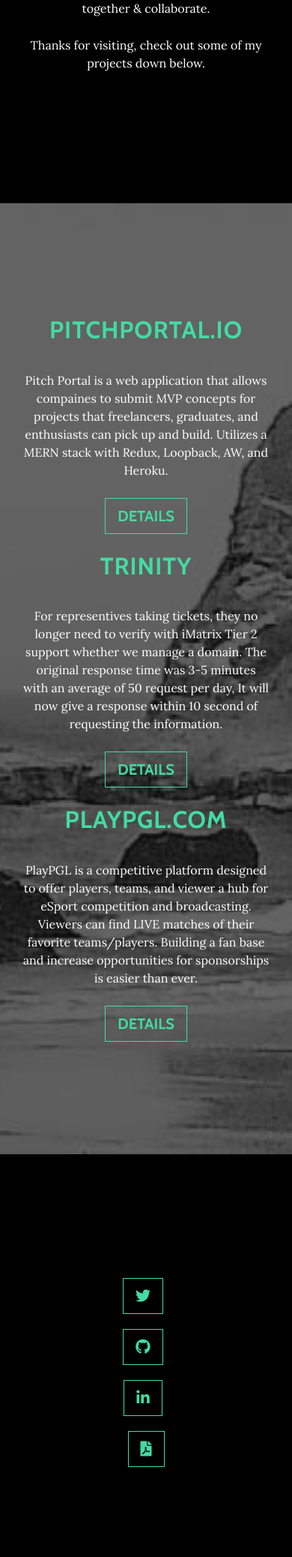
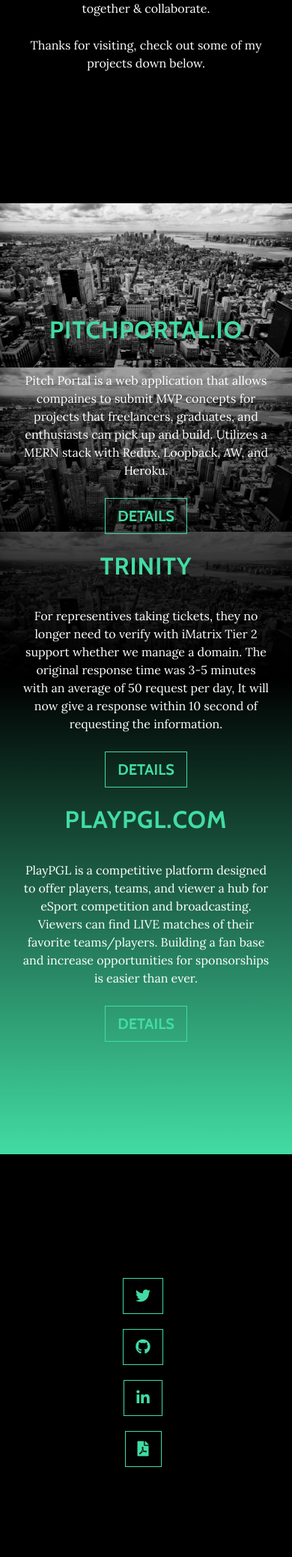
Before and after one commit to marvizusd/dev-b-website, a PHP site: page / in a window 390 px wide. Shown: the part 1577-3653 px from the top of the page at 75% size. Run offline with PHP 8.4, Linux system fonts and the light colour scheme; some libraries are stand-ins or nearby versions.

Commit message:
added image and fix PDF icon on mobile view

```diff
--- a/scss/grayscale.scss
+++ b/scss/grayscale.scss
@@ -57,6 +57,10 @@
 
     color: darken($primary, 20%);
   }
+}
+
+li.list-inline-item{
+  margin-right: .5rem;
 }
 
 .brand-heading{
@@ -203,12 +207,12 @@
 
 .download-section {
   color: white;
-  background: url('../img/downloads-bg.jpg') no-repeat center center scroll;
+  background: linear-gradient(to top,#42dca3,black,transparent),url(../img/bwcity.jpg);
   background-color: black;
-  -webkit-background-size: cover;
-  -moz-background-size: cover;
-  -o-background-size: cover;
-  background-size: cover;
+  -webkit-background-size: contain;
+  -moz-background-size: contain;
+  -o-background-size: contain;
+  background-size: contain;
 }
 
 #map {
```
Also changed, not shown: css/grayscale.css (+9 -5 lines), index.html (+4 -4 lines), css/grayscale.min.css, img/bwcity.jpg (added).
